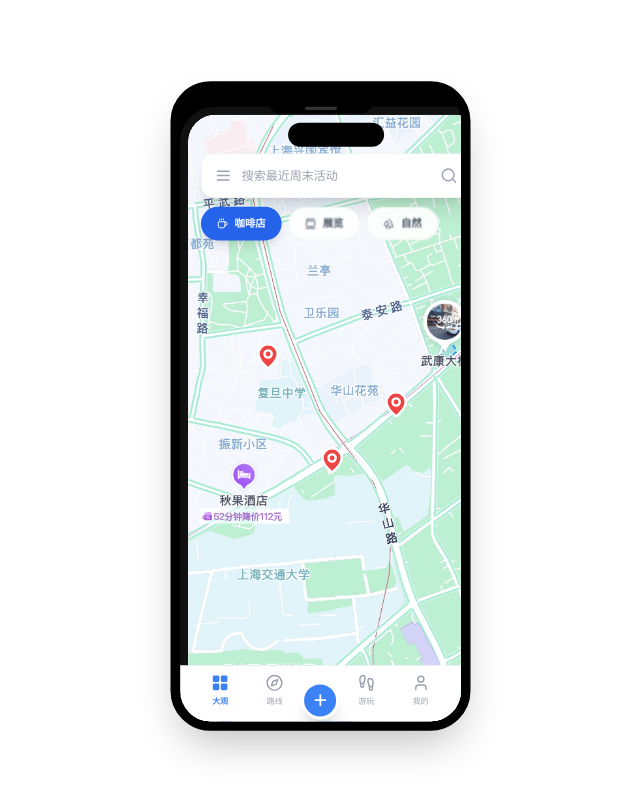
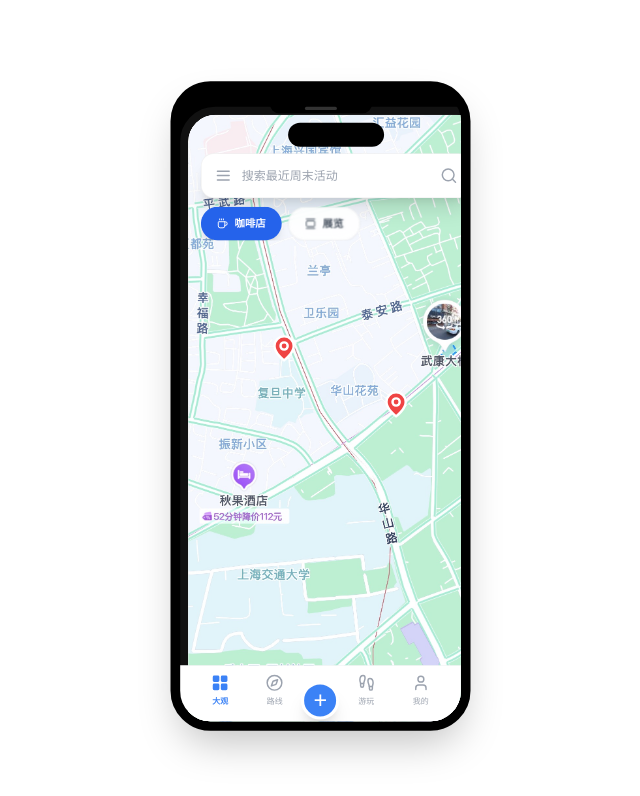
Before and after one commit to Annathewitch/Grand-View-Garden, a Next.js app: page / in a window 1280 px wide. Shown: the top 796 px of the page, without its empty margins (320-960 px from the left). Built offline with nearby package versions, Linux system fonts and the light colour scheme.

Commit message:
Update page.tsx

```diff
--- a/app/page.tsx
+++ b/app/page.tsx
@@ -1,113 +1,61 @@
 "use client";
 import { useState } from 'react';
-// 修正图标名，确保编译通过
-import {
-  Search, MapPin, Coffee, GalleryVertical,
-  Trees as Tree, Menu, Compass, Footprints, User
-} from 'lucide-react';
+import { Search, MapPin, Coffee, GalleryVertical, Trees as Tree, Menu, Compass, Footprints, User } from 'lucide-react';
 import { motion, AnimatePresence } from 'framer-motion';
-
-// --- 关键：修改为相对路径 ---
 import AppContainer from '../components/AppContainer';
 
-export default function AppMain() {
+export default function Home() {
   const [selectedPoint, setSelectedPoint] = useState<number | null>(null);
 
-  // 模拟地标数据
-  const mapPoints = [
+  const points = [
     { id: 1, x: 260, y: 380, title: "xx咖啡店一日游" },
-    { id: 2, x: 100, y: 320, title: "武康路老建筑" },
-    { id: 3, x: 180, y: 450, title: "隐秘艺术馆" },
+    { id: 2, x: 120, y: 310, title: "古着店探店" }
   ];
 
   return (
     <AppContainer>
       <div className="relative w-full h-full overflow-hidden bg-[#FDFDFB]">
+        {/* 1. 地图背景 */}
+        <img src="/shanghai-map.png" className="absolute inset-0 w-full h-full object-cover z-0" alt="Map" />
 
-        {/* 1. 地图背景 - 铺满 iPhone 屏幕 */}
-        <img
-          src="/shanghai-map.png"
-          className="absolute inset-0 w-full h-full object-cover"
-          alt="Map"
-          onClick={() => setSelectedPoint(null)}
-        />
-
-        {/* 2. 顶部搜索栏 - 一比一还原图 2 */}
+        {/* 2. 顶部搜索栏 - 严格参考图一 */}
         <div className="absolute top-12 left-4 right-4 z-30">
           <div className="bg-white rounded-2xl shadow-xl h-14 flex items-center px-4 gap-3 border border-black/5">
             <Menu size={22} className="text-gray-400" />
-            <input
-              placeholder="搜索最近周末活动"
-              className="flex-1 text-[15px] font-medium outline-none placeholder:text-gray-400"
-            />
+            <input placeholder="搜索最近周末活动" className="flex-1 text-[15px] outline-none" />
             <Search size={22} className="text-gray-400" />
           </div>
         </div>
 
         {/* 3. 分类选项卡 */}
-        <div className="absolute top-[115px] left-4 right-4 z-30 flex gap-2">
-          <div className="flex items-center gap-2 bg-blue-600 text-white px-5 py-2.5 rounded-full shadow-lg">
-            <Coffee size={14} />
-            <span className="text-[13px] font-bold">咖啡店</span>
+        <div className="absolute top-[115px] left-4 right-4 z-30 flex gap-2 overflow-x-auto no-scrollbar">
+          <div className="flex-shrink-0 flex items-center gap-2 bg-blue-600 text-white px-5 py-2.5 rounded-full shadow-lg">
+            <Coffee size={14} /><span className="text-[13px] font-bold">咖啡店</span>
           </div>
-          <div className="flex items-center gap-2 bg-white/90 backdrop-blur-md text-gray-600 px-5 py-2.5 rounded-full border border-black/5">
-            <GalleryVertical size={14} />
-            <span className="text-[13px] font-bold">展览</span>
-          </div>
-          <div className="flex items-center gap-2 bg-white/90 backdrop-blur-md text-gray-600 px-5 py-2.5 rounded-full border border-black/5">
-            <Tree size={14} />
-            <span className="text-[13px] font-bold">自然</span>
+          <div className="flex-shrink-0 flex items-center gap-2 bg-white/90 backdrop-blur-md px-5 py-2.5 rounded-full shadow-sm border border-black/5 text-gray-600">
+            <GalleryVertical size={14} /><span className="text-[13px] font-bold">展览</span>
           </div>
         </div>
 
-        {/* 4. 红色地标点 */}
-        {mapPoints.map((point) => (
-          <div
-            key={point.id}
-            onClick={(e) => {
-              e.stopPropagation(); // 防止触发地图点击隐藏
-              setSelectedPoint(point.id);
-            }}
-            className="absolute z-20 cursor-pointer transform -translate-x-1/2 -translate-y-full active:scale-90 transition-transform"
-            style={{ left: `${point.x}px`, top: `${point.y}px` }}
-          >
-            <MapPin
-              size={36}
-              className={`${selectedPoint === point.id ? 'text-red-600' : 'text-red-500'}`}
-              fill="currentColor"
-              stroke="white"
-              strokeWidth={2}
-            />
+        {/* 4. 红色地标 */}
+        {points.map(p => (
+          <div key={p.id} onClick={() => setSelectedPoint(p.id)} className="absolute z-20 cursor-pointer transform -translate-x-1/2 -translate-y-full" style={{ left: p.x, top: p.y }}>
+            <MapPin size={36} className={selectedPoint === p.id ? 'text-red-600' : 'text-red-500'} fill="currentColor" stroke="white" strokeWidth={2} />
           </div>
         ))}
 
-        {/* 5. 交互弹出卡片 - 还原图 3 */}
+        {/* 5. 弹出卡片 - 严格参考图二 */}
         <AnimatePresence>
           {selectedPoint && (
-            <motion.div
-              initial={{ y: 300, opacity: 0 }}
-              animate={{ y: 0, opacity: 1 }}
-              exit={{ y: 300, opacity: 0 }}
-              className="absolute bottom-[95px] left-4 right-4 z-40"
-            >
+            <motion.div initial={{ y: 300 }} animate={{ y: 0 }} exit={{ y: 300 }} className="absolute bottom-[100px] left-4 right-4 z-40">
               <div className="bg-white rounded-[32px] shadow-2xl overflow-hidden border border-black/5">
-                <div className="h-44 w-full">
-                  <img
-                    src="https://images.unsplash.com/photo-1509042239860-f550ce710b93?w=800"
-                    className="w-full h-full object-cover"
-                    alt="Place"
-                  />
-                </div>
+                <img src="https://images.unsplash.com/photo-1509042239860-f550ce710b93?w=800" className="h-48 w-full object-cover" alt="Cafe" />
                 <div className="p-6">
-                  <h3 className="text-lg font-black text-slate-900 leading-tight">
-                    {mapPoints.find(p => p.id === selectedPoint)?.title}，沉浸式体验
-                  </h3>
-                  <p className="text-[12px] text-slate-500 mt-2 font-medium">
-                    新开在武汉大学内部的这家咖啡店简直就是 citywalk 的不二去处...
-                  </p>
+                  <h3 className="text-lg font-black text-slate-900 leading-tight">{points.find(p => p.id === selectedPoint)?.title}，沉浸式体验</h3>
+                  <p className="text-[12px] text-slate-500 mt-2">新开在武汉大学内部的这家咖啡店简直就是 citywalk 的不二去处...</p>
                   <div className="flex justify-end gap-3 mt-6">
-                    <button onClick={() => setSelectedPoint(null)} className="px-5 py-2 text-xs font-bold text-slate-400">Secondary</button>
-                    <button className="px-8 py-2 text-xs font-black text-white bg-blue-600 rounded-xl">Primary</button>
+                    <button onClick={() => setSelectedPoint(null)} className="px-5 py-2.5 text-xs font-bold text-slate-400">Secondary</button>
+                    <button className="px-8 py-2.5 text-xs font-black text-white bg-blue-600 rounded-xl">Primary</button>
                   </div>
                 </div>
               </div>
@@ -115,29 +63,24 @@ export default function AppMain() {
           )}
         </AnimatePresence>
 
-        {/* 6. 底部导航栏 - 固定在 iPhone 壳内部底部 */}
-        <div className="absolute bottom-0 left-0 right-0 h-[84px] bg-white/95 backdrop-blur-xl border-t border-gray-100 flex justify-around items-center px-4 z-50 pb-5">
+        {/* 6. 底部导航栏 - 必须是 absolute 且在 AppContainer 内部 */}
+        <div className="absolute bottom-0 left-0 right-0 h-[84px] bg-white/95 backdrop-blur-xl border-t border-gray-100 flex justify-around items-center px-4 z-50 pb-5 text-gray-300">
           <div className="flex flex-col items-center gap-1 text-blue-600">
-            <MapPin size={22} fill="currentColor"/>
-            <span className="text-[10px] font-black">大观</span>
+            <MapPin size={22} fill="currentColor"/><span className="text-[10px] font-black">大观</span>
           </div>
-          <div className="flex flex-col items-center gap-1 text-gray-300">
-            <Compass size={22}/>
-            <span className="text-[10px] font-bold">路线</span>
+          <div className="flex flex-col items-center gap-1">
+            <Compass size={22}/><span className="text-[10px] font-bold">路线</span>
           </div>
           <div className="relative w-12 h-12">
             <div className="absolute -top-6 left-1/2 -translate-x-1/2 w-14 h-14 bg-blue-600 rounded-full border-[6px] border-white shadow-lg flex items-center justify-center text-white text-3xl font-light">+</div>
           </div>
-          <div className="flex flex-col items-center gap-1 text-gray-300">
-            <Footprints size={22}/>
-            <span className="text-[10px] font-bold">游玩</span>
+          <div className="flex flex-col items-center gap-1">
+            <Footprints size={22}/><span className="text-[10px] font-bold">游玩</span>
           </div>
-          <div className="flex flex-col items-center gap-1 text-gray-300">
-            <User size={22}/>
-            <span className="text-[10px] font-bold">我的</span>
+          <div className="flex flex-col items-center gap-1">
+            <User size={22}/><span className="text-[10px] font-bold">我的</span>
           </div>
         </div>
-
       </div>
     </AppContainer>
   );
```
